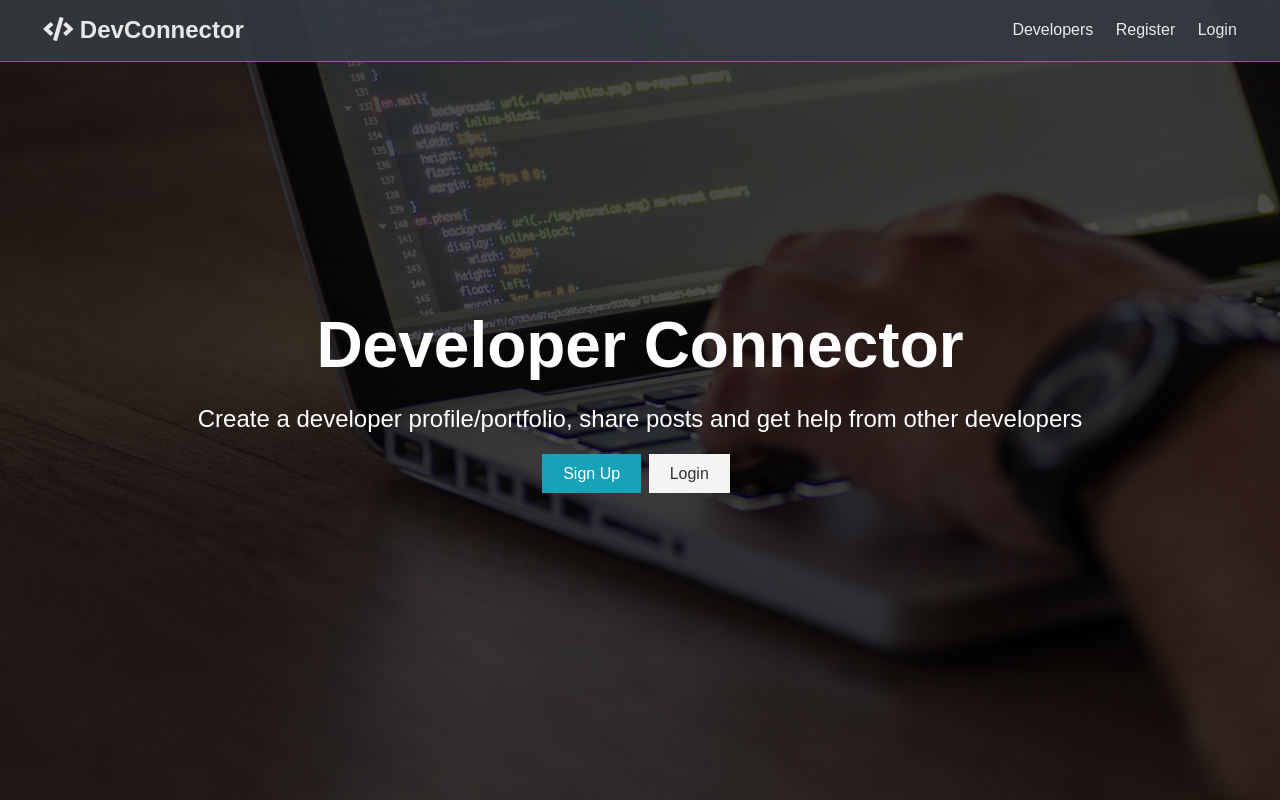
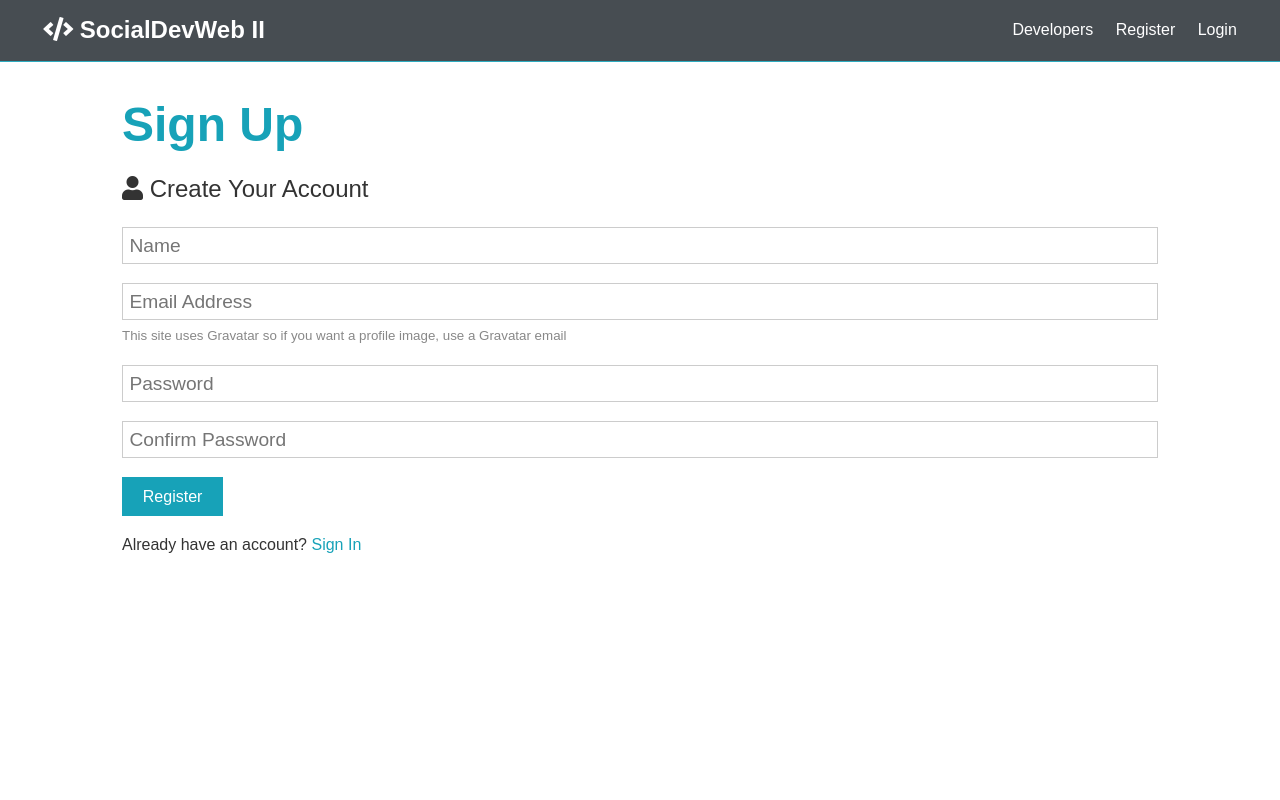
Before and after one commit to yanndeo/SOCIAL_DEV_WORKER_2.0, a React (Create React App) app in the folder client/: page /register in a window 1280 px wide. Built offline with nearby package versions, Linux system fonts and the light colour scheme.

Commit message:
Setup react-router-dom in App.js

```diff
--- a/client/src/App.js
+++ b/client/src/App.js
@@ -1,16 +1,27 @@
 import React, { Fragment} from 'react';
-
+import { BrowserRouter as Router, Route, Switch} from 'react-router-dom'
 import './App.css';
 import Navbar from './components/layout/Navbar';
 import Landing from './components/layout/Landing';
+import Register from './components/auth/Register';
+import Login from './components/auth/Login';
 
 
 const App = () => {
   return (
-    <Fragment>
-      <Navbar/>
-      <Landing/>
-    </Fragment>
+    <Router>
+      <Fragment>
+        <Navbar />
+        <Route exact path='/' component= {Landing} />
+        <section className="container">
+          <Switch>
+            <Route exact path="/register"  component={Register} />
+            <Route exact path="/login" component={Login} />
+          </Switch>
+        </section>
+      </Fragment>
+    </Router>
+
   )
 }
 
--- /dev/null
+++ b/client/src/components/auth/Login.js
@@ -0,0 +1,17 @@
+import React ,{Fragment} from 'react'
+import PropTypes from 'prop-types'
+
+const Login = props => {
+    return (
+        <div>
+            <h1>Login</h1>
+
+        </div>
+    )
+}
+
+Login.propTypes = {
+
+}
+
+export default Login
--- /dev/null
+++ b/client/src/components/auth/Register.js
@@ -0,0 +1,60 @@
+import React, {Fragment, useState} from 'react'
+import PropTypes from 'prop-types'
+
+const Register = () => {
+
+
+const [stateFormdata , setStateFormData] =  useState()
+
+
+
+
+    return (
+        <Fragment>
+
+            <h1 className="large text-primary">Sign Up</h1>
+            <p className="lead"><i className="fas fa-user"></i> Create Your Account</p>
+
+            <form className="form">
+                <div className="form-group">
+                    <input type="text" placeholder="Name" name="name" required />
+                </div>
+                <div className="form-group">
+                    <input type="email" placeholder="Email Address" name="email" />
+                    <small className="form-text">
+                         This site uses Gravatar so if you want a profile image, use a
+                        Gravatar email</small>
+                </div>
+                <div className="form-group">
+                    <input
+                        type="password"
+                        placeholder="Password"
+                        name="password"
+                        minLength="6"
+                    />
+                </div>
+                <div className="form-group">
+                    <input
+                        type="password"
+                        placeholder="Confirm Password"
+                        name="password2"
+                        minLength="6"
+                    />
+                </div>
+                <input type="submit" className="btn btn-primary" value="Register" />
+            </form>
+
+            <p className="my-1">
+                Already have an account? <a href="login.html">Sign In</a>
+            </p>
+
+        </Fragment>
+
+    )
+}
+
+Register.propTypes = {
+
+}
+
+export default Register
--- a/client/src/components/layout/Landing.js
+++ b/client/src/components/layout/Landing.js
@@ -1,19 +1,30 @@
 import React from 'react'
 import PropTypes from 'prop-types'
+import { Link } from "react-router-dom";
+
+
 
 const Landing = props => {
+
+
     return (
         <section className="landing">
             <div className="dark-overlay">
                 <div className="landing-inner">
+
                     <h1 className="x-large">Developer Connector</h1>
+
                     <p className="lead">
                         Create a developer profile/portfolio, share posts and get help from
                         other developers
                     </p>
+
+
                     <div className="buttons">
-                        <a href="register.html" className="btn btn-primary">Sign Up</a>
-                        <a href="login.html" className="btn btn-light">Login</a>
+
+                        <Link to="/register" className="btn btn-primary">Sign Up</Link>
+
+                        <Link to="/login" className="btn btn-light">Login</Link>
                     </div>
                 </div>
             </div>
--- a/client/src/components/layout/Navbar.js
+++ b/client/src/components/layout/Navbar.js
@@ -1,15 +1,22 @@
 import React from 'react';
+import { Link } from 'react-router-dom';
+
+
 
 const Navbar = () => {
     return (
         <nav className="navbar bg-dark">
+
             <h1>
-                <a href="index.html"><i className="fas fa-code"></i> DevConnector</a>
+                <Link to="/"><i className="fas fa-code"></i> SocialDevWeb II</Link>
             </h1>
+
             <ul>
-                <li><a href="profiles.html">Developers</a></li>
-                <li><a href="register.html">Register</a></li>
-                <li><a href="login.html">Login</a></li>
+                <li><Link to="!#">Developers</Link></li>
+
+                <li><Link to="/register">Register</Link></li>
+
+                <li><Link to="/login">Login</Link></li>
             </ul>
         </nav>
     );
```
Also changed, not shown: 1 other file (tests, documents, lock files or other folders).
